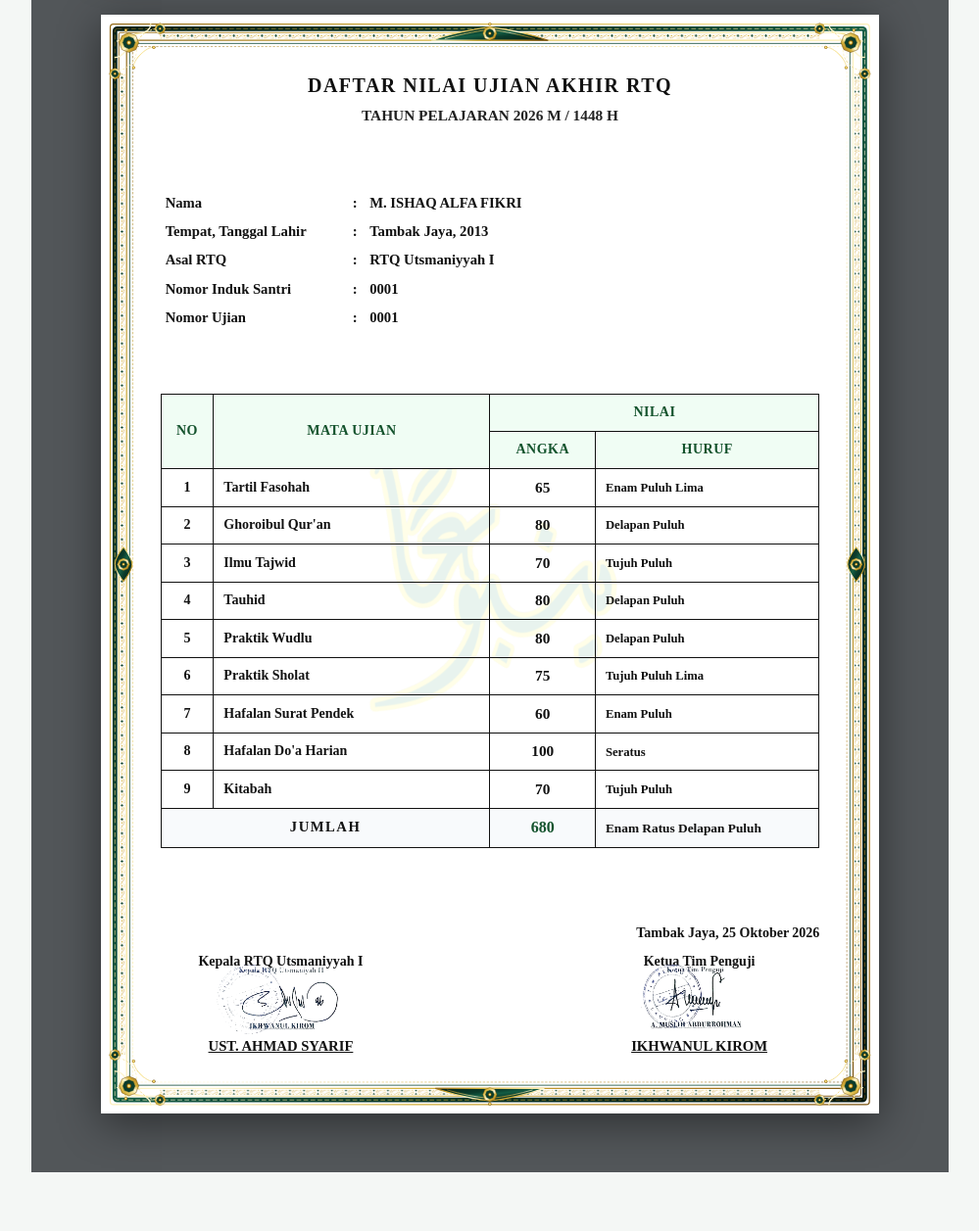
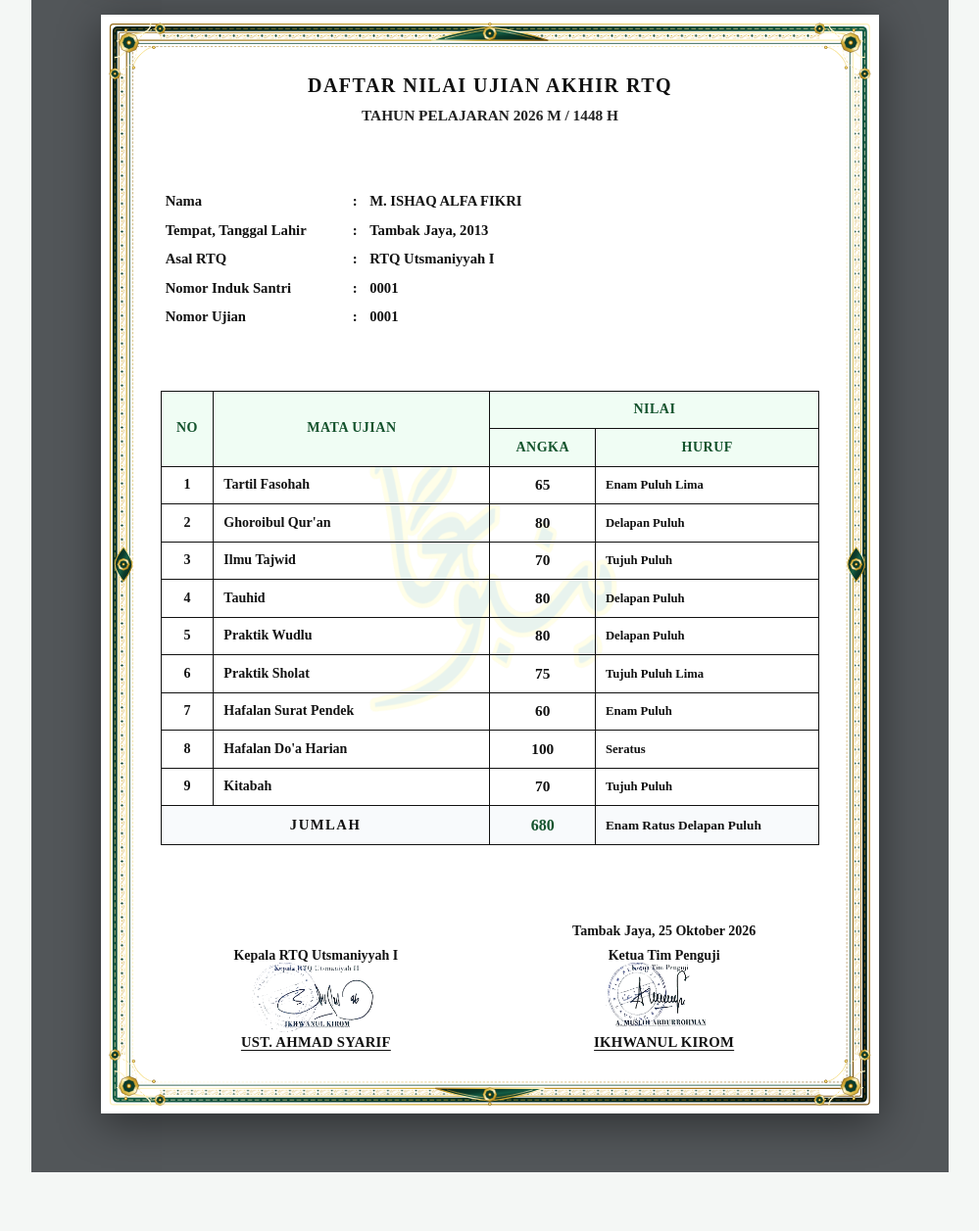
Before and after one commit to goldhunter240819-create/utsmaniyyah, a PHP site: page /cetak.php in a window 1280 px wide. Shown: the part 1568-2825 px from the top of the page at 98% size, without its empty margins (280-1279 px from the left). Run offline with PHP 8.4, Linux system fonts and the light colour scheme; a user stored in the database is signed in; data comes from the database, SQL or seed files in the repository; data that the repository does not hold is empty; some libraries are stand-ins or nearby versions; some web fonts are replaced.

Commit message:
fix: buat blok tanda tangan transkrip nilai simetris dan rapi

```diff
--- a/assets/css/style.css
+++ b/assets/css/style.css
@@ -1713,37 +1713,66 @@ body {
 
 /* Transkrip Footer Signatures */
 .transkrip-footer-block {
-  margin-top: 4mm;
-  padding-bottom: 1mm;
-}
-
-.transkrip-date-line {
-  text-align: right;
-  font-size: 10.5pt;
-  margin-bottom: 6px;
-  font-weight: 600;
+  margin-top: 5mm;
+  padding-bottom: 2mm;
+  width: 100%;
 }
 
 .transkrip-sigs-cols {
   display: flex;
   justify-content: space-between;
+  padding: 0 6mm;
 }
 
 .sig-col-box {
-  width: 65mm;
+  width: 72mm;
   text-align: center;
   position: relative;
   font-size: 10.5pt;
+  display: flex;
+  flex-direction: column;
+  align-items: center;
+}
+
+.sig-col-date {
+  font-size: 10.5pt;
+  font-weight: 600;
+  margin-bottom: 4px;
+  line-height: 1.35;
+  text-align: center;
+  width: 100%;
+  color: #111;
+}
+
+.sig-col-date-spacer {
+  font-size: 10.5pt;
+  line-height: 1.35;
+  margin-bottom: 4px;
+  visibility: hidden;
+  user-select: none;
 }
 
 .sig-col-title {
+  font-size: 10.5pt;
   font-weight: 700;
   margin-bottom: 4px;
+  text-align: center;
+  width: 100%;
+  color: #111;
+}
+
+.sig-col-box .sig-stamp-space {
+  height: 62px;
+  width: 100%;
+  position: relative;
+  display: flex;
+  align-items: center;
+  justify-content: center;
 }
 
 .stamp-transkrip-img {
   position: absolute;
-  top: -12px;
+  top: -8px;
   left: 50%;
   transform: translateX(-50%);
   width: 135px;
@@ -1757,6 +1786,14 @@ body {
   font-size: 11pt;
   font-weight: 800;
   text-transform: uppercase;
+  text-align: center;
+  width: 100%;
+  color: #111;
+  letter-spacing: 0.3px;
+}
+
+.sig-col-name u {
+  text-underline-offset: 3px;
 }
 
 .sig-empty-space {
--- a/assets/js/app.js
+++ b/assets/js/app.js
@@ -1402,14 +1402,11 @@ function renderSyahadahBelakang(s, opts = {}) {
 
         <!-- 4. Signatures Transkrip (Kepala RTQ & Ketua Tim Penguji) -->
         <div class="transkrip-footer-block">
-          <div class="transkrip-date-line">
-            ${escapeHtml(s.titimangsa || "Tambak Jaya, 21 September 2025")}
-          </div>
-
           <div class="transkrip-sigs-cols">
-            <!-- Kepala RTQ -->
+            <!-- Kolom Kiri: Kepala RTQ -->
             <div class="sig-col-box">
-              <div class="sig-col-title">Kepala ${escapeHtml(s.rtq_nama || "RTQ Utsmaniyah")}</div>
+              <div class="sig-col-date-spacer">&nbsp;</div>
+              <div class="sig-col-title">Kepala ${escapeHtml(s.rtq_nama || "RTQ Utsmaniyyah")}</div>
               <div class="sig-stamp-space">
                 ${showStamp ? `
                   <img src="assets/images/stempel_ttd_kepala_rtq.png" class="stamp-transkrip-img" alt="Stempel Kepala RTQ" />
@@ -1420,8 +1417,9 @@ function renderSyahadahBelakang(s, opts = {}) {
               <div class="sig-col-name"><u><strong>${escapeHtml(s.kepala_rtq || "IKHWANUL KIROM")}</strong></u></div>
             </div>
 
-            <!-- Ketua Tim Penguji -->
+            <!-- Kolom Kanan: Titimangsa & Ketua Tim Penguji -->
             <div class="sig-col-box">
+              <div class="sig-col-date">${escapeHtml(s.titimangsa || "Tambak Jaya, 25 Oktober 2026")}</div>
               <div class="sig-col-title">Ketua Tim Penguji</div>
               <div class="sig-stamp-space">
                 ${showStamp ? `
```
